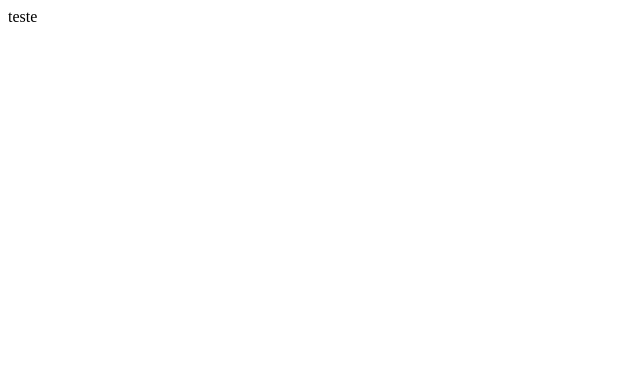
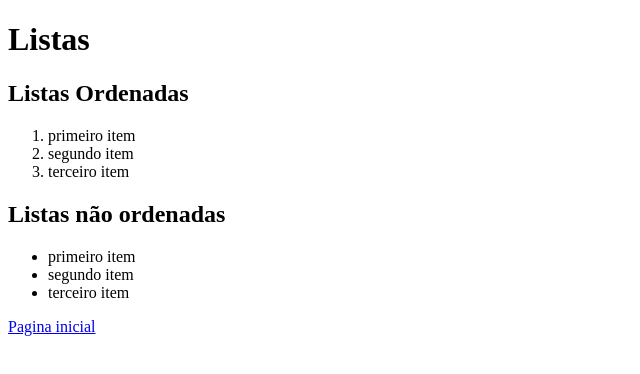
Before and after one commit to GasparMGL/HTML, a plain HTML site: page listas.html in a window 1280 px wide. Shown: the whole page, without its empty margins (0-640 px from the left). Drawn offline with Linux system fonts and the light colour scheme.

Commit message:
conclusão aula 4

```diff
--- a/listas.html
+++ b/listas.html
@@ -3,9 +3,30 @@
 <head>
     <meta charset="UTF-8">
     <meta name="viewport" content="width=, initial-scale=1.0">
-    <title>Document</title>
+    <title>Listas</title>
 </head>
 <body>
-    teste
+    <header>
+        <h1>Listas</h1>
+    </header>
+    <main>
+        <section>
+            <h2>Listas Ordenadas</h2>
+            <ol>
+                <li>primeiro item</li>
+                <li>segundo item</li>
+                <li>terceiro item</li>
+            </ol>
+        </section>
+        <section>
+            <h2>Listas não ordenadas</h2>
+            <ul>
+                <li>primeiro item</li>
+                <li>segundo item</li>
+                <li>terceiro item</li>
+            </ul>
+        </section>
+        <a href="./index.html">Pagina inicial</a>
+    </main>
 </body>
 </html>
```
